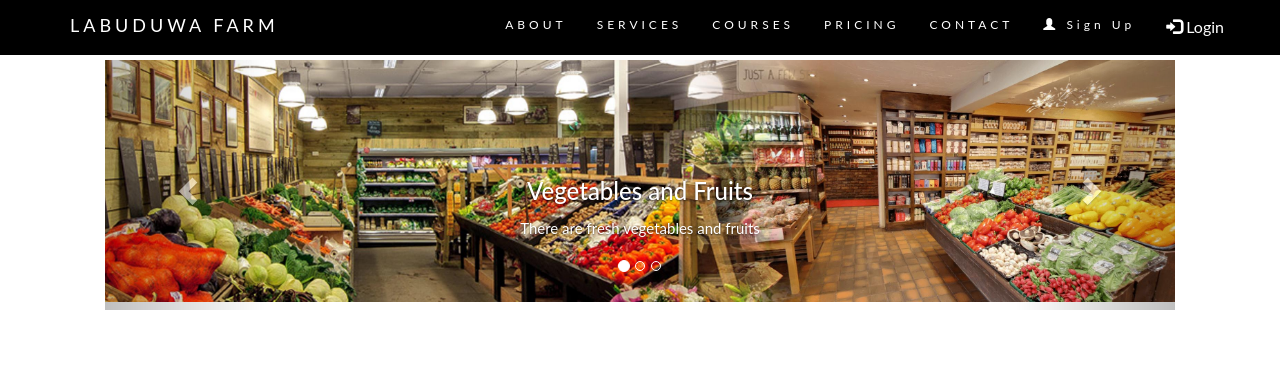
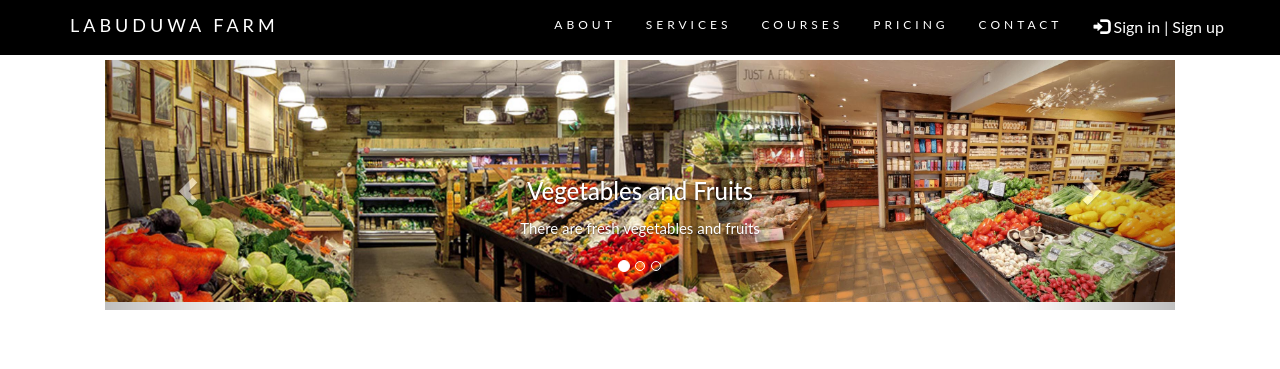
Before and after one commit to jpssasadara/Farm-Management-System-IOT, a PHP site: page /User_side/farmManagement/Home.html in a window 1280 px wide. Shown: the top 369 px of the page. Run offline with PHP 8.4, Linux system fonts and the light colour scheme.

Commit message:
modify home page

```diff
--- a/User_side/farmManagement/Home.html
+++ b/User_side/farmManagement/Home.html
@@ -148,9 +148,9 @@
                 <li><a href="pricing.html">PRICING</a></li>
                 <li><a href="contact.html">CONTACT</a></li>
                 <ul class="nav navbar-nav navbar-right">
-                    <li><a href="Registration.html"><span class="glyphicon glyphicon-user"></span> Sign Up</a></li>
+                    <!--li><a href="Registration.html"><span class="glyphicon glyphicon-user"></span> Sign Up</a></li-->
                     <li><div class="dropdown">
-                        <a><button class="dropbtn"><span class="glyphicon glyphicon-log-in"></span> Login</button></a>
+                        <a><button class="dropbtn"><span class="glyphicon glyphicon-log-in"></span> Sign in | Sign up</button></a>
                         <div class="dropdown-content">
                             <div ng-controller="loginbuttonctrl">
                             <a ng-click="farmshop()"    href="FarmShopLoginForm.html" >Registered Shop</a>
--- a/User_side/farmManagement/registerFarmer.php
+++ b/User_side/farmManagement/registerFarmer.php
@@ -2,7 +2,7 @@
 
 //registerFarmer.php
 
-session_start();
+session_start() ;
 
 ?>
 <!DOCTYPE html>
```
